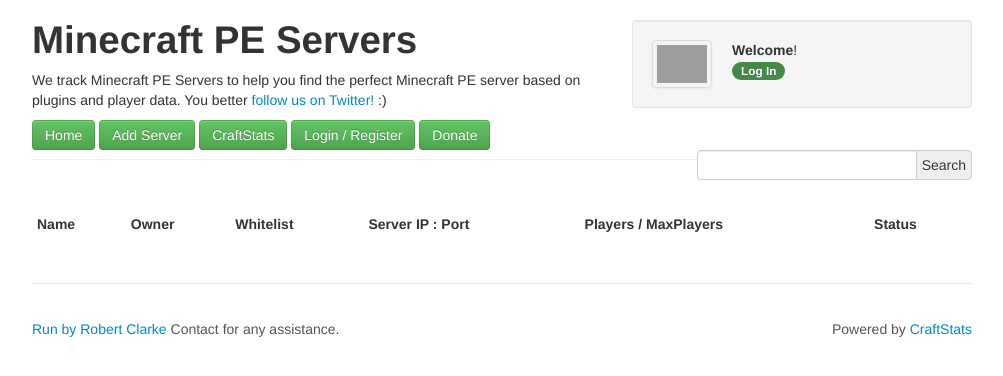
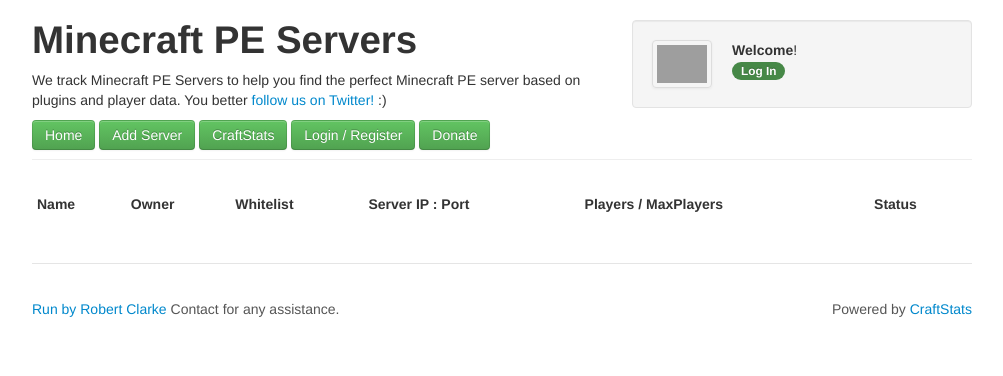
Before and after one commit to RobertClarke/MCPEStats, a PHP site: page / in a window 1280 px wide. Shown: the top 376 px of the page, without its empty margins (138-1141 px from the left). Run offline with PHP 8.4, Linux system fonts and the light colour scheme; data that the repository does not hold is empty; some libraries are stand-ins or nearby versions; grey boxes are pictures that could not be loaded.

Commit message:
Search fix

```diff
--- a/public_html/index.php
+++ b/public_html/index.php
@@ -120,7 +120,7 @@ echo '<div class="span4 well pull-right">
 
 			<a href=/donate.php><button class="btn btn-success">Donate</button></a>
 
-			<div class="input-append pull-right"><form name='input' action='search.php' method='post'><input type="text" id="query" name="query"><span class="add-on">Search</span><form></div>
+			<!--<div class="input-append pull-right"><form name='input' action='search.php' method='post'><input type="text" id="query" name="query"><span class="add-on">Search</span><form></div>-->
 		</div>
 
 <table class="table table-striped table-condensed">
```
